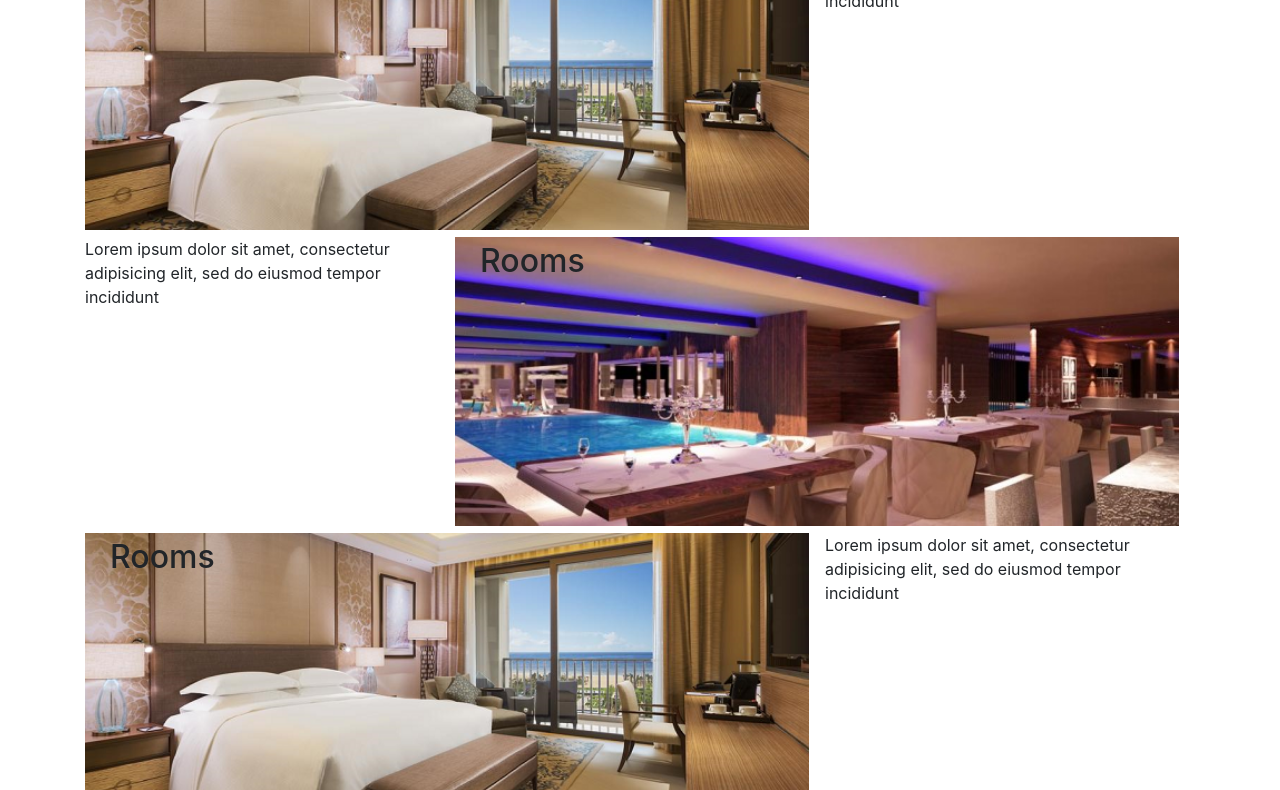
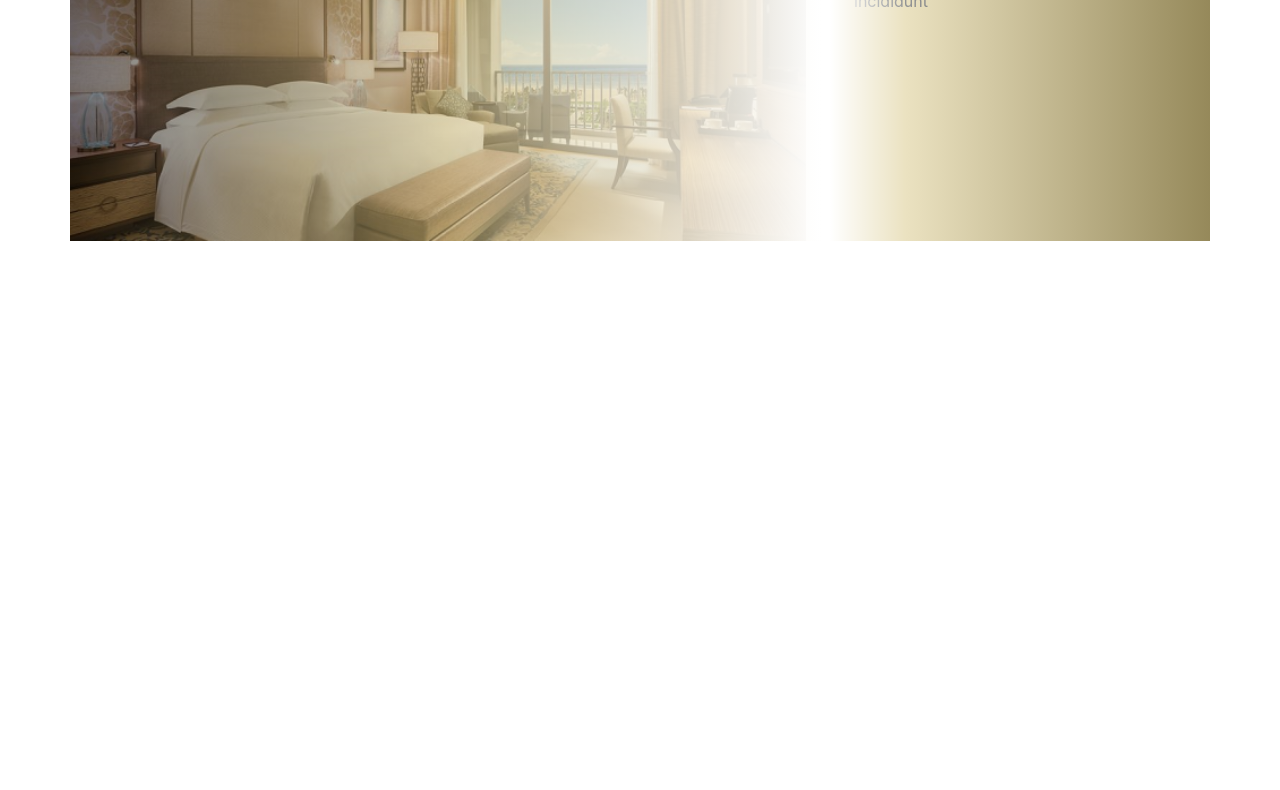
Before and after one commit to alelax/hotel-booleana, a plain HTML site: page index.html in a window 1280 px wide. Shown: the part 510-1300 px from the top of the page. After the commit the page ends 800 px from the top, so only its background shows below. Drawn offline with Linux system fonts and the light colour scheme.

Commit message:
landing-page prototype structure 2

```diff
--- a/index.html
+++ b/index.html
@@ -20,7 +20,7 @@
             </div>
 
             <div id="div" class="header-grid-item left-top-item xs-hidden">
-               <a href="#">Rooms & Rents</a>
+               <a href="#">Rooms</a>
             </div>
             <div id="div" class="header-grid-item left-central-item xs-hidden">
                <a href="#">Price List</a>
@@ -61,41 +61,19 @@
 
       <main>
 
-         <section class="container">
+         <section class="container px-0">
             <div class="row mt-sm-3 mb-sm-3 no-gutters">
-               <div class="col-12 col-sm-10 col-md-8 pr-sm-3 preview">
-                  <img class="" src="images/home-room-image.png" alt="">
+               <div class="col-12 col-lg-8 pr-lg-4 preview ">
+                  <img src="images/home-room-image.png" alt="">
                   <h2 class="preview-title-left">Rooms</h2>
+                  <p class="d-block d-lg-none">Lorem ipsum dolor sit amet, consectetur adipisicing elit, sed do eiusmod tempor incididunt ut labore et dolore magna aliqua.</p>
                </div>
-               <div class="col-12 col-sm-2 col-md-4 ">
+               <div class="col-12 col-lg-4 pl-lg-4 d-none d-lg-block side-box">
                   Lorem ipsum dolor sit amet, consectetur adipisicing elit, sed do eiusmod tempor incididunt
                </div>
             </div>
          </section>
 
-         <section class="container">
-            <div class="row mt-sm-3 mb-sm-3 no-gutters">
-               <div class="col-12 col-sm-10 col-md-8 pr-sm-3 preview order-2">
-                  <img class="" src="images/home-restaurant-image.jpg" alt="">
-                  <h2 class="preview-title-left">Rooms</h2>
-               </div>
-               <div class="col-12 col-sm-10 col-md-4 order-1">
-                  Lorem ipsum dolor sit amet, consectetur adipisicing elit, sed do eiusmod tempor incididunt
-               </div>
-            </div>
-         </section>
-
-         <section class="container">
-            <div class="row mt-sm-3 mb-sm-3 no-gutters">
-               <div class="col-12 col-sm-10 col-md-8 pr-sm-3 preview">
-                  <img class="" src="images/home-room-image.png" alt="">
-                  <h2 class="preview-title-left">Rooms</h2>
-               </div>
-               <div class="col-12 col-sm-2 col-md-4 ">
-                  Lorem ipsum dolor sit amet, consectetur adipisicing elit, sed do eiusmod tempor incididunt
-               </div>
-            </div>
-         </section>
 
 
 
--- a/style.css
+++ b/style.css
@@ -58,10 +58,10 @@ header {
    grid-row-end: 4;
 }
 
-
 #logo {
    width: 180px;
 }
+
 
 /* ************************* ROOM PREVIEW ************************* */
 
@@ -75,7 +75,7 @@ header {
 }
 
 .preview-title-left {
-   left: 25px;
+   left: 3%;
 }
 
 .preview-title-right {
@@ -87,7 +87,23 @@ header {
    height: auto;
 }
 
+.preview:after {
+  content: "";
+  display: block;
+  position: absolute; /* could also be absolute */
+  top: 0;
+  left: 0;
+  height: 100%;
+  width: 100%;
+  z-index: 10;
+  background: linear-gradient(90deg, rgba(0,0,0,0.3), rgba(214,196,129,0.7));
+}
 
+.preview p {
+   position: absolute;
+   bottom: 0;
+   margin: 0;
+}
 
 /* ************************* MEDIA-QUERIES ************************* */
 
@@ -182,13 +198,11 @@ header {
       width: 250px;
    }
 
-   .row {
-      height: 280px;
-   }
-
    .preview img {
       height: 100%;
    }
+
+
 
 }
 
@@ -216,6 +230,36 @@ header {
       width: 400px;
    }
 
+   .preview::after {
+     content: "";
+     display: block;
+     position: absolute;
+     top: 0;
+     left: 0;
+     height: 100%;
+     width: 100%;
+     z-index: 10;
+     /* background: linear-gradient(to left, #333, #333 50%, #eee 75%, #333 75%); */
+     background: linear-gradient(90deg, rgba(0,0,0,0.5), rgba(214,196,129,0.5), #FFF 99%);
+   }
+
+   .side-box {
+      background-color: rgba(214,196,129,1);
+   }
+
+   .side-box::after {
+     content: "";
+     display: block;
+     position: absolute;
+     top: 0;
+     left: 0;
+     height: 100%;
+     width: 100%;
+     z-index: 10;
+     /* background: linear-gradient(to left, #333, #333 50%, #eee 75%, #333 75%); */
+     background: linear-gradient(to left, rgba(0,0,0,0.3), rgba(255,255,255,0.5) 80%, #FFF);
+   }
+
 
 }
 
@@ -226,4 +270,10 @@ header {
       max-width: 1140px;
    }
 
+   .row {
+      height: 300px;
+   }
+
+
+
 }
```
